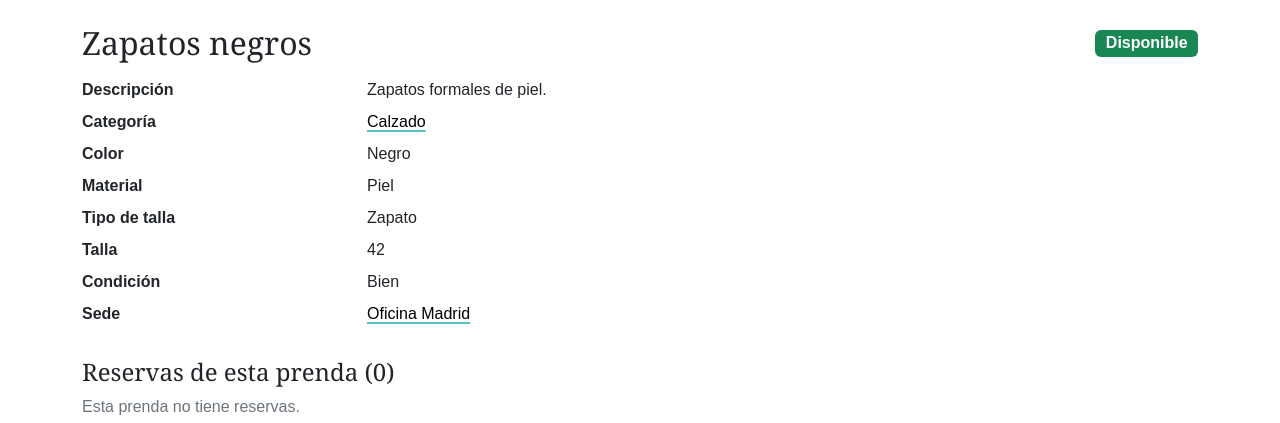
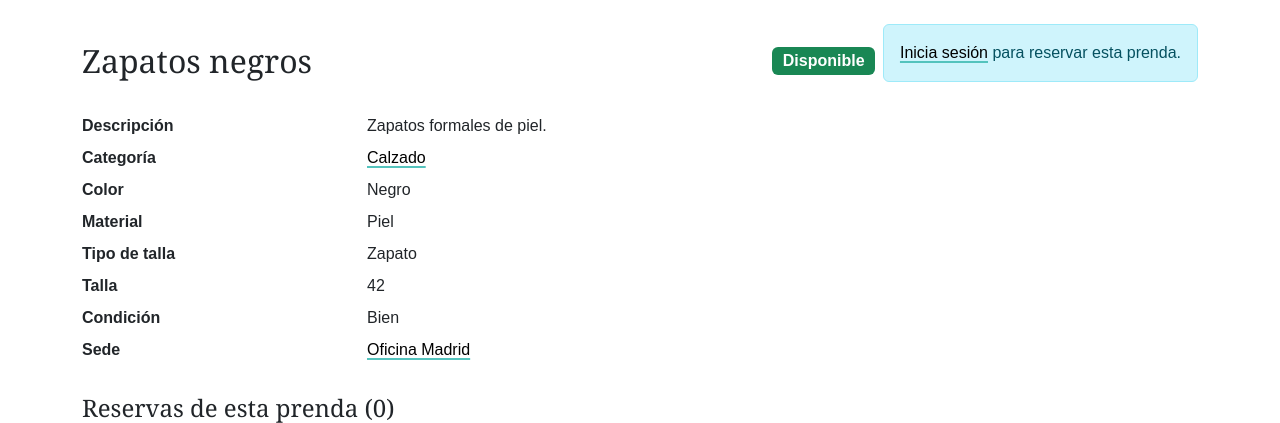
Before and after one commit to certidevs/g1_aspnet, an ASP.NET Core app: page /ClothingItems/Details/5?donationId=6 in a window 1280 px wide. Shown: the part 61-484 px from the top of the page. Run offline with ASP.NET Core 8, Linux system fonts and the light colour scheme; data comes from the database, SQL or seed files in the repository; some libraries are stand-ins or nearby versions.

Commit message:
Añadir botón de reserva en el detalle de prendas Fixes #37

```diff
--- a/Views/ClothingItems/Details.cshtml
+++ b/Views/ClothingItems/Details.cshtml
@@ -6,7 +6,9 @@
 <div class="d-flex flex-wrap justify-content-between align-items-center gap-2 mb-3">
     <h1 class="h2 mb-0">@Model.Name</h1>
     <div class="d-flex align-items-center gap-2">
-        <span class="badge fs-6 @(Model.Status == ItemStatus.Available ? "text-bg-success" : "text-bg-secondary")">@Html.DisplayFor(m => m.Status)</span>
+        <span
+            class="badge fs-6 @(Model.Status == ItemStatus.Available ? "text-bg-success" : "text-bg-secondary")">@Html.DisplayFor(m
+            => m.Status)</span>
             @* TODO: Mostrar botón de reservar para rol user *@
             @if (User.IsInRole(RoleNames.Admin))
             {
@@ -15,6 +17,23 @@
                       onsubmit="return confirm('¿Seguro que quieres eliminar esta prenda?');">
                     <button class="btn btn-outline-danger" type="submit">Eliminar</button>
                 </form>
+            }
+            @if (User.Identity?.IsAuthenticated != true)
+            {
+                <div class="alert alert-info">
+                    <a asp-controller="Account" asp-action="Login">Inicia sesión</a> para reservar esta prenda.
+                </div>
+            }
+            else if (Model.Status == ItemStatus.Available)
+            {
+                <form asp-controller="Reservations" asp-action="Reserve" method="post" class="mb-3">
+                    <input type="hidden" name="clothingItemId" value="@Model.Id" />
+                    <button class="btn btn-success" type="submit"> Reservar esta prenda</button>
+                </form>
+            }
+            else
+            {
+                <div class="alert alert-secondary">Esta prenda no está disponible ahora mismo.</div>
             }
         </div>
     </div>
@@ -61,7 +80,8 @@
             <dd class="col-sm-9">
                 @if (Model.Donation != null)
                 {
-                <a asp-controller="Donations" asp-action="Details" asp-route-id="@Model.Donation.Id">Donación de @Model.Donation.DonorName</a>
+                    <a asp-controller="Donations" asp-action="Details" asp-route-id="@Model.Donation.Id">Donación de
+                        @Model.Donation.DonorName</a>
                     }
             else
                     {
@@ -81,7 +101,11 @@ else
             <div class="table-responsive border rounded mb-4">
                 <table class="table align-middle mb-0">
                     <thead>
-                <tr><th>Fecha de reserva</th><th>Estado</th><th></th></tr>
+                        <tr>
+                            <th>Fecha de reserva</th>
+                            <th>Estado</th>
+                            <th></th>
+                        </tr>
                     </thead>
                     <tbody>
                         @foreach (var reservation in Model.Reservations.OrderByDescending(r => r.CreatedAt))
@@ -89,7 +113,8 @@ else
                             <tr>
                                 <td>@reservation.CreatedAt.ToString("dd/MM/yyyy")</td>
                                 <td>@Html.DisplayFor(m => reservation.Status)</td>
-                        <td class="text-end"><a class="btn btn-sm btn-outline-primary" asp-controller="Reservations" asp-action="Details" asp-route-id="@reservation.Id">Ver</a></td>
+                                <td class="text-end"><a class="btn btn-sm btn-outline-primary" asp-controller="Reservations"
+                                                            asp-action="Details" asp-route-id="@reservation.Id">Ver</a></td>
                                 </tr>
                             }
                         </tbody>
```
Also changed, not shown: PLAN.md (+1 -0 lines). Lines whose indentation alone changed are shown as unchanged.
